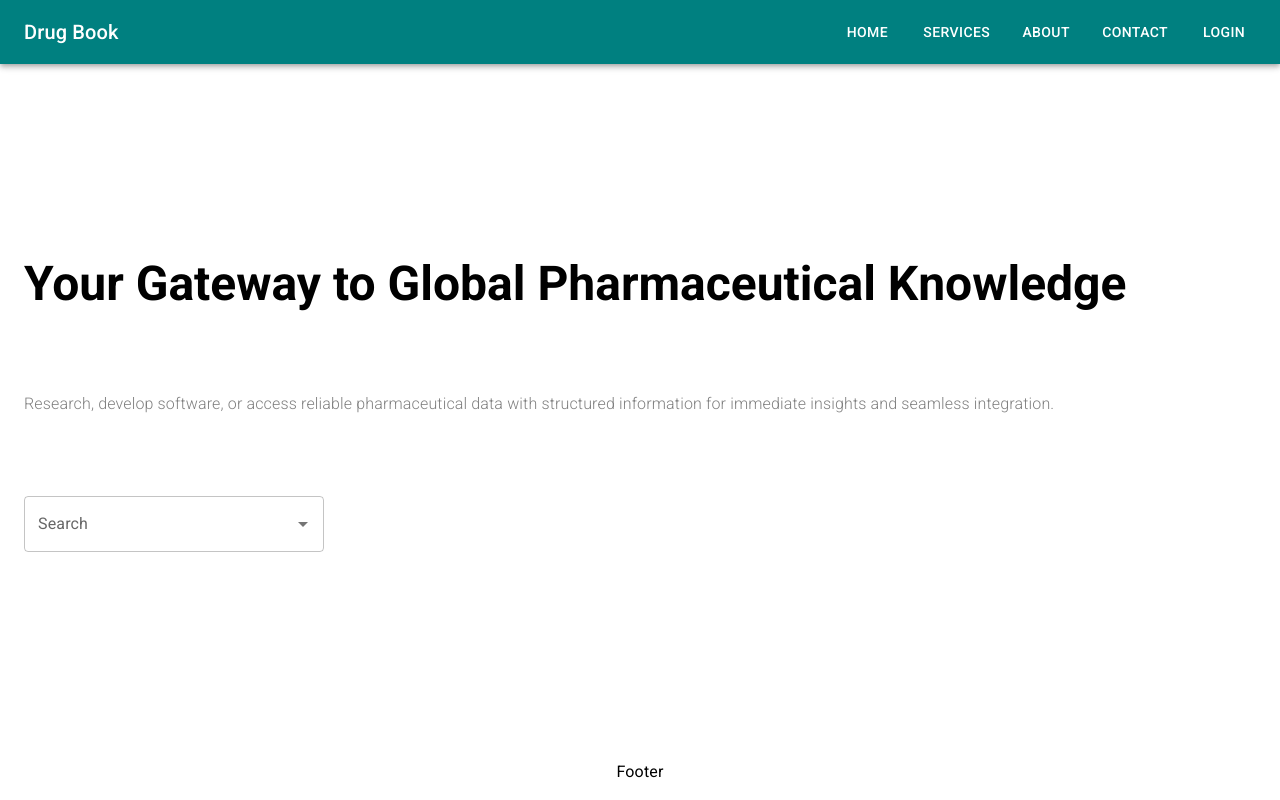
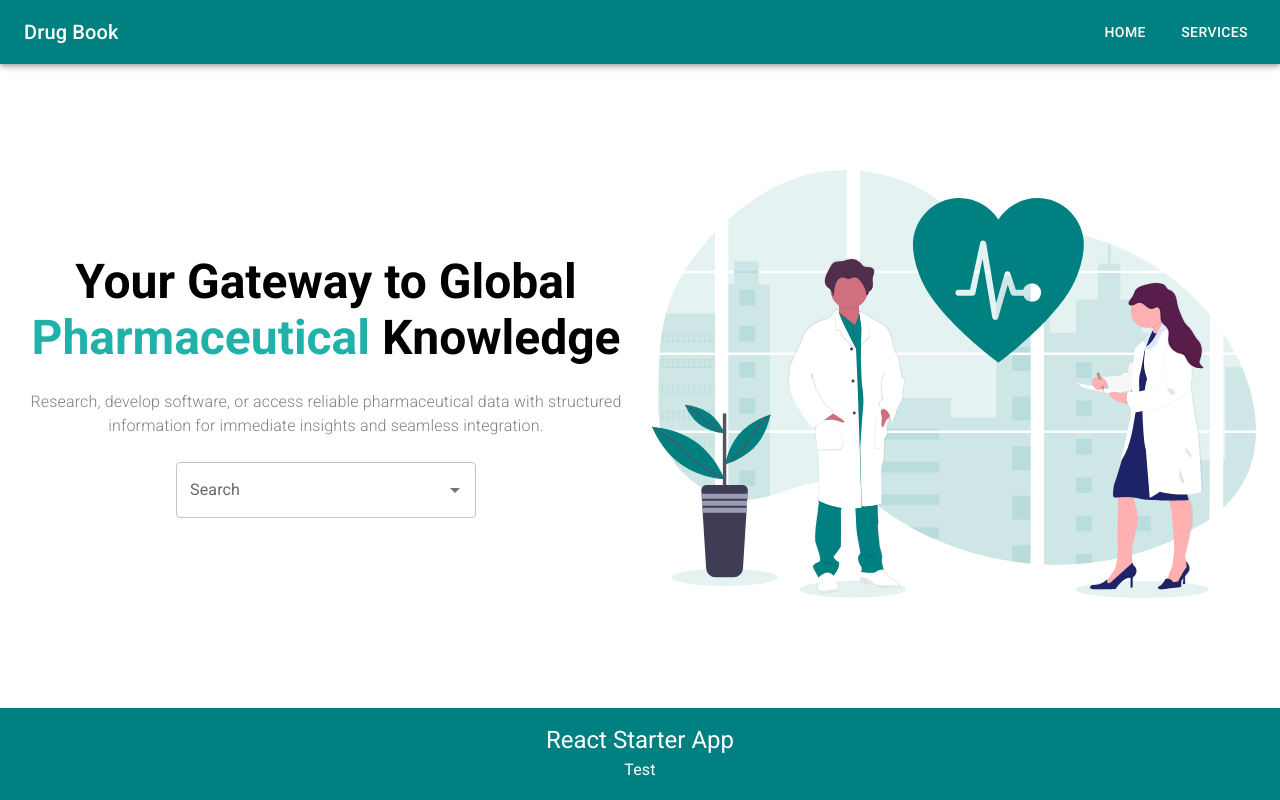
Before and after one commit to beMimg/drugbook, a React (Create React App) app: page / in a window 1280 px wide. Built offline with nearby package versions, Linux system fonts and the light colour scheme.

Commit message:
styled dashboard

```diff
--- a/src/components/SearchBar.tsx
+++ b/src/components/Dashboard/SearchBar.tsx
@@ -1,6 +1,6 @@
 import { Autocomplete, TextField } from "@mui/material";
 import { useState, useCallback } from "react";
-import { searchDrug } from "../api/searchDrugs";
+import { searchDrug } from "../../api/searchDrugs";
 import debounce from "lodash/debounce";
 import { useNavigate } from "react-router-dom";
 
--- a/src/components/Footer.tsx
+++ /dev/null
@@ -1,19 +0,0 @@
-import { Box, Typography } from "@mui/material";
-
-const Footer = () => {
-  return (
-    <Box
-      component="footer"
-      sx={{
-        py: 2,
-        mt: "auto",
-        color: "black",
-        textAlign: "center",
-      }}
-    >
-      <Typography>Footer</Typography>
-    </Box>
-  );
-};
-
-export default Footer;
--- /dev/null
+++ b/src/components/Footer/Footer.tsx
@@ -0,0 +1,32 @@
+import { Box, Container, Grid, Typography } from "@mui/material";
+
+const Footer = () => {
+  return (
+    <Box
+      sx={{
+        width: "100%",
+        height: "auto",
+        backgroundColor: "primary.main",
+        paddingTop: "1rem",
+        paddingBottom: "1rem",
+      }}
+    >
+      <Container maxWidth="lg">
+        <Grid container direction="column" alignItems="center">
+          <Grid item xs={12}>
+            <Typography color="white" variant="h5">
+              React Starter App
+            </Typography>
+          </Grid>
+          <Grid item xs={12}>
+            <Typography color="white" variant="subtitle1">
+              Test
+            </Typography>
+          </Grid>
+        </Grid>
+      </Container>
+    </Box>
+  );
+};
+
+export default Footer;
--- a/src/components/Layout.tsx
+++ b/src/components/Layout.tsx
@@ -6,19 +6,31 @@ import {
   Typography,
 } from "@mui/material";
 import { Outlet } from "react-router-dom";
-import Footer from "./Footer";
+import Footer from "./Footer/Footer";
 import Nav from "./Navbar/Nav";
 import theme from "./Theme/theme";
 
 const Layout = () => {
   return (
     <ThemeProvider theme={theme}>
-      <Box display="flex" flexDirection="column" minHeight="100vh">
+      <Box
+        display="flex"
+        flexDirection="column"
+        minHeight="100vh"
+        height={"100%"}
+      >
         <Nav />
         <Container
           component="main"
           maxWidth={"xl"}
-          sx={{ flexGrow: 1, py: 3, height: 100 }}
+          sx={{
+            px: 3,
+            py: 6,
+            height: "100%",
+            flexGrow: 1,
+            display: "flex",
+            flexDirection: "column",
+          }}
         >
           <Outlet />
         </Container>
--- a/src/components/Navbar/Nav.tsx
+++ b/src/components/Navbar/Nav.tsx
@@ -28,15 +28,6 @@ const Nav = () => {
             <Button color="inherit" component={Link} to="/services">
               Services
             </Button>
-            <Button color="inherit" component={Link} to="/about">
-              About
-            </Button>
-            <Button color="inherit" component={Link} to="/contact">
-              Contact
-            </Button>
-            <Button color="inherit" component={Link} to="/login">
-              Login
-            </Button>
           </Box>
         </Toolbar>
       </Container>
--- a/src/pages/Dashboard.tsx
+++ b/src/pages/Dashboard.tsx
@@ -1,27 +1,50 @@
-import { Box, Typography } from "@mui/material";
-import SearchBar from "../components/SearchBar";
+import { Box, Grid, Typography, useMediaQuery, useTheme } from "@mui/material";
+import SearchBar from "../components/Dashboard/SearchBar";
+import medicineSvg from "../assets/images/medicine.svg";
 
 const Dashboard = () => {
+  const theme = useTheme();
+  const isMdAndUp = useMediaQuery(theme.breakpoints.up("md"));
+
   return (
-    <Box display={"flex"} flexDirection={"row"} height="100%">
+    <Grid
+      container
+      spacing={isMdAndUp ? 3 : 8}
+      direction={isMdAndUp ? "row" : "column"}
+      alignItems={"center"}
+      flexGrow={1}
+    >
+      <Grid item md={6}>
         <Box
-        display="flex"
-        flexDirection="column"
-        justifyContent="center"
-        gap={10}
+          display={"flex"}
+          flexDirection={"column"}
+          justifyContent={"center"}
+          alignItems={"center"}
+          gap={3}
         >
-        <Typography variant="h3" fontWeight={"bold"}>
-          Your Gateway to Global Pharmaceutical Knowledge
+          <Typography
+            variant={isMdAndUp ? "h3" : "h4"}
+            fontWeight={"bold"}
+            textAlign={"center"}
+          >
+            Your Gateway to Global{" "}
+            <span style={{ color: theme.palette.secondary.main }}>
+              Pharmaceutical
+            </span>{" "}
+            Knowledge
           </Typography>
-        <Typography fontWeight={"300"} color={"gray"}>
+          <Typography fontWeight={"300"} color={"gray"} textAlign={"center"}>
             Research, develop software, or access reliable pharmaceutical data
             with structured information for immediate insights and seamless
             integration.
           </Typography>
           <SearchBar />
         </Box>
-      <Box></Box>
-    </Box>
+      </Grid>
+      <Grid item md={6}>
+        <img src={medicineSvg} style={{ maxWidth: "100%", height: "auto" }} />
+      </Grid>
+    </Grid>
   );
 };
 
```
Also changed, not shown: src/assets/images/medical_care.svg (added), src/assets/images/medicine.svg (added). Lines whose indentation alone changed are shown as unchanged.
